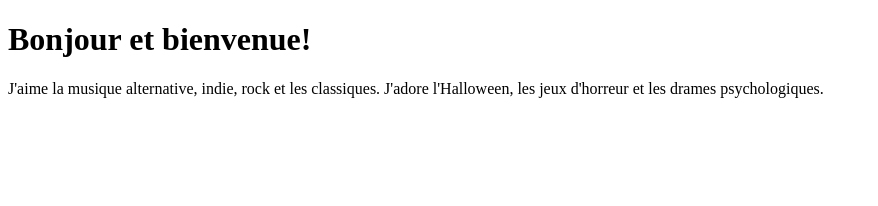
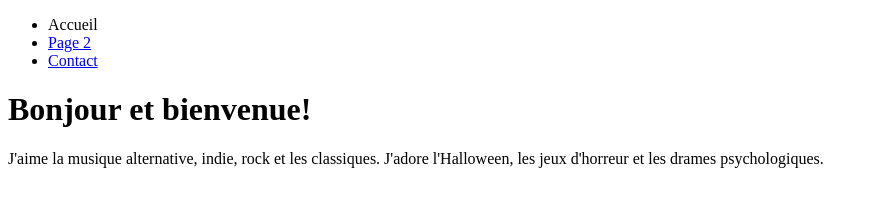
Before and after one commit to roxanne7777/projet1-edw, a plain HTML site: page index.html in a window 1280 px wide. Shown: the whole page, without its empty margins (0-878 px from the left). Drawn offline with Linux system fonts and the light colour scheme.

Commit message:
créé menu de navigation

```diff
--- a/index.html
+++ b/index.html
@@ -6,6 +6,15 @@
     <title>Accueil</title>
 </head>
 <body>
+    <header>
+        <nav>
+            <ul>
+                <li><a href="index.html"></a>Accueil</li>
+                <li><a href="page2.html">Page 2</a></li>
+                <li><a href="contact.html">Contact</a></li>
+            </ul>
+        </nav>
+    </header>
     <h1>Bonjour et bienvenue!</h1>
     <p>J'aime la musique alternative, indie, rock et les classiques. J'adore l'Halloween, les jeux d'horreur et les drames psychologiques.</p>
 </body>
```
